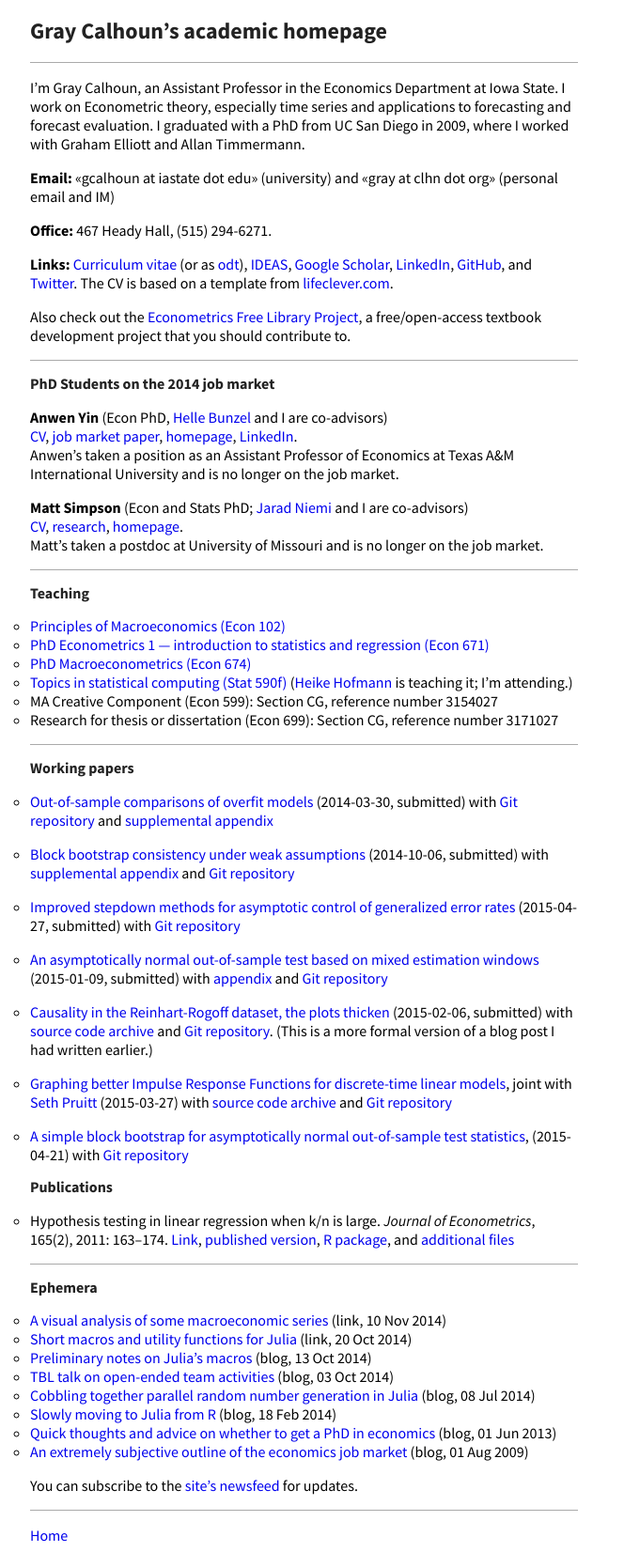
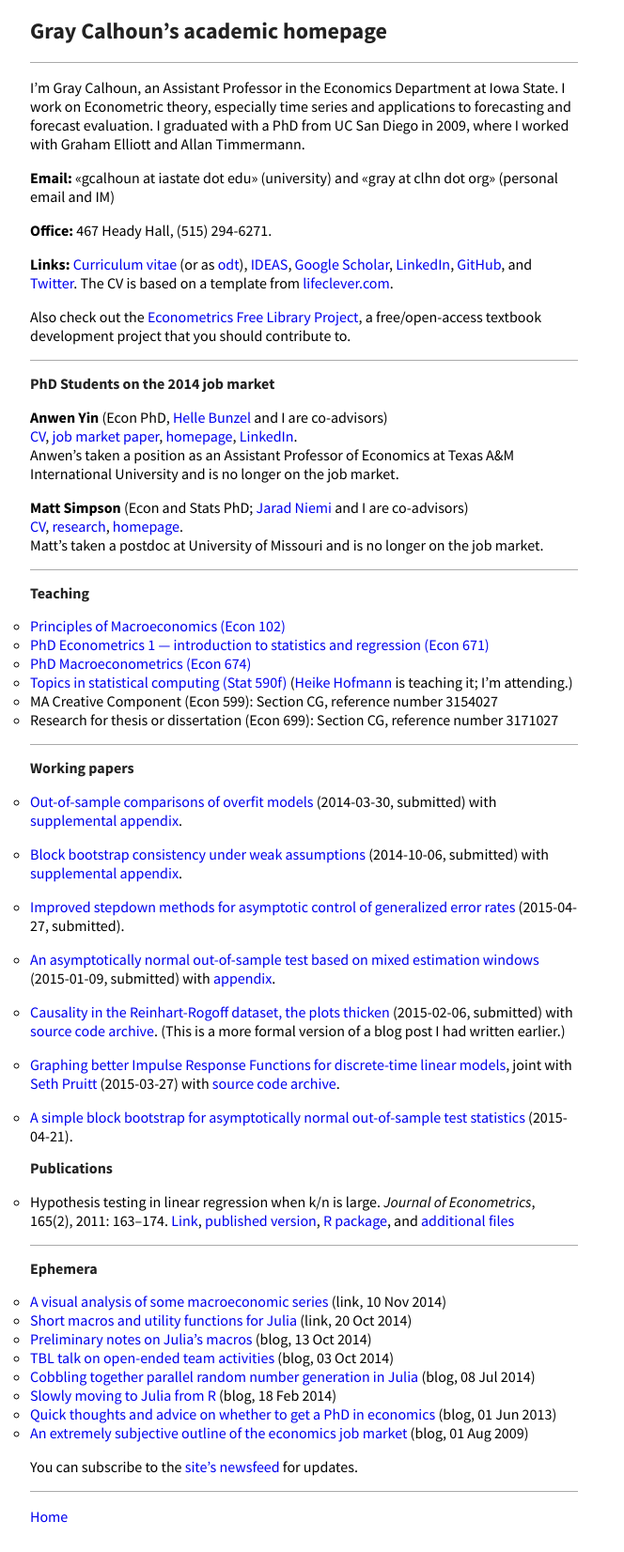
Before and after one commit to mmkuang/grayclhn.github.io, a Jekyll site: the page built from index.md, in a window 1280 px wide. Shown: the whole page at 94% size, without its empty margins (0-664 px from the left). Built offline with Jekyll 4.4.1, drawn with Linux system fonts in a browser that asks for light colours; Markdown is read by kramdown in place of the engine named in the settings.

Commit message:
Remove links to git repos

```diff
--- a/index.md
+++ b/index.md
@@ -70,40 +70,39 @@ Matt’s taken a postdoc at University of Missouri and is no longer on the job m
 
 ## Working papers
 
-* [Out-of-sample comparisons of overfit
-  models](http://www.econ.iastate.edu/research/working-papers/p12462)
+* [Out-of-sample comparisons of overfit models](http://www.econ.iastate.edu/research/working-papers/p12462)
   (2014-03-30, submitted) with
-  [Git repository](https://git.ece.iastate.edu/gcalhoun/oos-overfit) and
-  [supplemental appendix](dl/calhoun-oosoverfit-appendix.pdf)
+  [supplemental appendix](dl/calhoun-oosoverfit-appendix.pdf).
+  <!-- [Git repository](https://git.ece.iastate.edu/gcalhoun/oos-overfit) -->
 
-* [Block bootstrap consistency under weak
-  assumptions](http://www.econ.iastate.edu/research/working-papers/p14313)
+* [Block bootstrap consistency under weak assumptions](http://www.econ.iastate.edu/research/working-papers/p14313)
   (2014-10-06, submitted) with
-  [supplemental appendix](dl/calhoun-bootstrap-appendix.pdf) and
-  [Git repository](https://git.ece.iastate.edu/gcalhoun/statboot-paper)
+  [supplemental appendix](dl/calhoun-bootstrap-appendix.pdf).
+  <!-- [Private git repository](https://git.ece.iastate.edu/gcalhoun/statboot-paper) -->
 
-* [Improved stepdown methods for asymptotic control of generalized
-  error rates](dl/calhoun-stepdown.pdf) (2015-04-27, submitted) with
-  [Git repository](https://git.ece.iastate.edu/gcalhoun/stepdown-paper/)
+* [Improved stepdown methods for asymptotic control of generalized error rates](dl/calhoun-stepdown.pdf)
+  (2015-04-27, submitted).
+  <!-- [Private git repository](https://git.ece.iastate.edu/gcalhoun/stepdown-paper/) -->
 
-* [An asymptotically normal out-of-sample test based on mixed
-  estimation windows](dl/calhoun-mixed-window.pdf) (2015-01-09, submitted) with
-  [appendix](dl/calhoun-mixed-window-appendix.pdf)
-  and [Git repository](https://git.ece.iastate.edu/gcalhoun/mixedwindow)
+* [An asymptotically normal out-of-sample test based on mixed estimation windows](dl/calhoun-mixed-window.pdf)
+  (2015-01-09, submitted) with
+  [appendix](dl/calhoun-mixed-window-appendix.pdf).
+  <!-- [Private git repository](https://git.ece.iastate.edu/gcalhoun/mixedwindow) -->
 
 * [Causality in the Reinhart-Rogoff dataset, the plots thicken](dl/calhoun-rr-graphics.pdf)
-  (2015-02-06, submitted) with [source code archive](dl/calhoun-rr-graphics.zip) and
-  [Git repository](https://git.ece.iastate.edu/gcalhoun/rr_graphics).
+  (2015-02-06, submitted) with
+  [source code archive](dl/calhoun-rr-graphics.zip).
   (This is a more formal version of a blog post I had written earlier.)
+  <!-- [Private git repository](https://git.ece.iastate.edu/gcalhoun/rr_graphics) -->
 
 * [Graphing better Impulse Response Functions for discrete-time linear models](dl/calhoun-smooth-irf.pdf),
   joint with [Seth Pruitt](https://sites.google.com/site/sethpruittnet/)
-  (2015-03-27) with [source code archive](dl/calhoun-smooth-irf.zip) and
-  [Git repository](https://git.ece.iastate.edu/gcalhoun/smooth_irf)
+  (2015-03-27) with [source code archive](dl/calhoun-smooth-irf.zip).
+  <!-- [Private git repository](https://git.ece.iastate.edu/gcalhoun/smooth_irf) -->
 
-* [A simple block bootstrap for asymptotically normal out-of-sample test
-  statistics](dl/calhoun-oosbootstrap.pdf), (2015-04-21) with
-  [Git repository](https://git.ece.iastate.edu/gcalhoun/oosbootstrap)
+* [A simple block bootstrap for asymptotically normal out-of-sample test statistics](dl/calhoun-oosbootstrap.pdf)
+  (2015-04-21).
+  <!-- [Private git repository](https://git.ece.iastate.edu/gcalhoun/oosbootstrap) -->
 
 ## Publications
 
```
